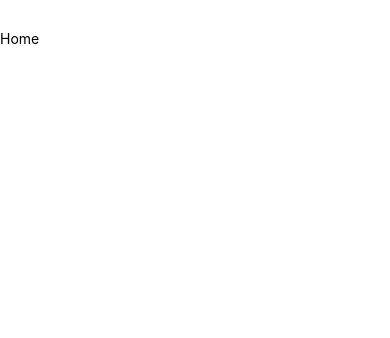
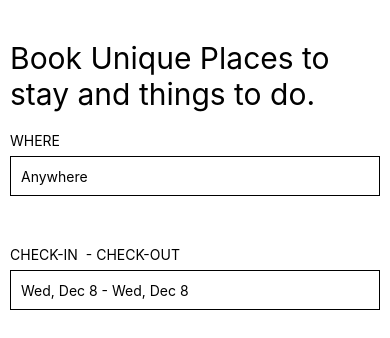
Before and after one commit to allindeveloper/dateApp, a React Native app: screen / in a window 390 px wide. Shown: the top 338 px of the page. Built offline with nearby package versions, Linux system fonts and the light colour scheme.

Commit message:
added modal components, input components and calendar components

```diff
--- a/App.tsx
+++ b/App.tsx
@@ -9,43 +9,15 @@ import {
 import SpaceTop from './src/components/SpaceTop';
 import HomeScreen from './src/screens/Home';
 
-
 const App = () => {
-  const isDarkMode = useColorScheme() === 'dark';
-
-
-
   return (
-    <SafeAreaView>
-      <StatusBar barStyle={isDarkMode ? 'light-content' : 'dark-content'} />
-      <ScrollView
-        contentInsetAdjustmentBehavior="automatic"
-        >
-          <SpaceTop top={40} />
-        <HomeScreen />
-
-      </ScrollView>
+    <SafeAreaView style={{flex: 1}}>
+      <SpaceTop top={40} />
+      <HomeScreen />
     </SafeAreaView>
   );
 };
 
-const styles = StyleSheet.create({
-  sectionContainer: {
-    marginTop: 32,
-    paddingHorizontal: 24,
-  },
-  sectionTitle: {
-    fontSize: 24,
-    fontWeight: '600',
-  },
-  sectionDescription: {
-    marginTop: 8,
-    fontSize: 18,
-    fontWeight: '400',
-  },
-  highlight: {
-    fontWeight: '700',
-  },
-});
+const styles = StyleSheet.create({});
 
 export default App;
--- /dev/null
+++ b/global.d.ts
@@ -0,0 +1,2 @@
+declare module 'react-native-daterange-picker'
+declare module 'react-native-calendar-picker'
--- a/package.json
+++ b/package.json
@@ -10,8 +10,11 @@
     "lint": "eslint . --ext .js,.jsx,.ts,.tsx"
   },
   "dependencies": {
+    "dayjs": "^1.10.7",
+    "moment": "^2.29.1",
     "react": "17.0.2",
-    "react-native": "0.66.3"
+    "react-native": "0.66.3",
+    "react-native-calendar-picker": "^7.1.2"
   },
   "devDependencies": {
     "@babel/core": "^7.12.9",
--- /dev/null
+++ b/src/components/CustomTextInput.tsx
@@ -0,0 +1,54 @@
+import React, {Fragment} from 'react';
+import {
+  NativeSyntheticEvent,
+  StyleSheet,
+  Text,
+  TextInput,
+  TextInputChangeEventData,
+  TouchableOpacity,
+} from 'react-native';
+
+export interface ITextInputProps {
+  handleInputParentPress?: () => void;
+  placeholder?: string;
+  labelText?: string;
+  value: string;
+  onChange?:
+    | ((e: NativeSyntheticEvent<TextInputChangeEventData>) => void)
+    | undefined;
+}
+const CustomTextInput = ({
+  handleInputParentPress,
+  onChange,
+  value,
+  placeholder,
+  labelText = 'Label',
+}: ITextInputProps) => {
+  return (
+    <Fragment>
+
+      <TouchableOpacity disabled={!handleInputParentPress} onPress={handleInputParentPress}>
+        <Text style={styles.labelText}>{labelText}</Text>
+        <TextInput
+          onChange={onChange}
+          value={value}
+          style={styles.input}
+          placeholder={placeholder}
+        />
+      </TouchableOpacity>
+    </Fragment>
+  );
+};
+const styles = StyleSheet.create({
+  labelText: {
+    textTransform: 'uppercase',
+    marginBottom: 7,
+  },
+  input: {
+    height: 40,
+    borderWidth: 1,
+    padding: 10,
+    marginBottom: 10,
+  },
+});
+export default CustomTextInput;
--- /dev/null
+++ b/src/components/Dialog.tsx
@@ -0,0 +1,38 @@
+import React, { FC } from 'react'
+import { Modal, StatusBar, TouchableOpacity, View } from 'react-native'
+import { globalStyle } from '../styles/globalStyle'
+
+
+type CustomModalProps = {
+    showModal: boolean,
+    handleCloseModal: () => void,
+    content?: JSX.Element
+}
+
+const CustomModal: FC<CustomModalProps> = ({ content, handleCloseModal, showModal }) => {
+    return (
+        <>
+            <Modal
+                animationType="slide"
+                transparent={true}
+                visible={showModal}
+                statusBarTranslucent
+                onRequestClose={handleCloseModal}
+            >
+                <TouchableOpacity
+                    style={{ backgroundColor: 'rgba(0,0,0,0.5)', flex: 1, justifyContent: 'center' }}
+                    onPress={handleCloseModal}
+                >
+                    <View style={globalStyle.centeredView}>
+                        <View style={globalStyle.modalViewRoot}>
+
+                            {content}
+                        </View>
+                    </View>
+                </TouchableOpacity>
+            </Modal>
+        </>
+    )
+}
+
+export default CustomModal
--- a/src/screens/Home.tsx
+++ b/src/screens/Home.tsx
@@ -1,18 +1,100 @@
 import React, {useState} from 'react';
-import {ScrollView, StyleSheet, Text, View} from 'react-native';
+import {NativeSyntheticEvent, ScrollView, StyleSheet, Text, TextInputChangeEventData, View} from 'react-native';
 import ContentInnerScreen from '../components/ContentInnerScreen';
 import SpaceTop from '../components/SpaceTop';
+import dayjs from 'dayjs';
+import CustomTextInput from '../components/CustomTextInput';
+import CalendarPicker from 'react-native-calendar-picker';
+import Dialog from '../components/Dialog';
 
 const HomeScreen = () => {
+  const [where, setwhere] = useState('');
+  const [showCheckDialog, setshowCheckDialog] = useState(false);
 
+  const [selectedStartDate, setSelectedStartDate] = useState(dayjs());
+  const [selectedEndDate, setSelectedEndDate] = useState(dayjs());
+
+  const onDateChange = (date: any, type: string) => {
+    //function to handle the date change
+    if (type === 'END_DATE') {
+      setSelectedEndDate(date);
+    } else {
+      setSelectedEndDate(dayjs());
+      setSelectedStartDate(date);
+    }
+  };
+  const handleInputCheckPress = () => {
+    setshowCheckDialog(true);
+  };
+
+  const onChangeWhere = (e: NativeSyntheticEvent<TextInputChangeEventData>)=>{
+    setwhere(e.nativeEvent.text)
+  }
+  const handleCloseDialog = () => {
+    setshowCheckDialog(false);
+  };
   return (
-    <View style={{flex: 1}}>
+    <View style={styles.container}>
       <ContentInnerScreen>
         <ScrollView showsVerticalScrollIndicator={false}>
-          <View>
+          <View style={{padding: 10}}>
             <SpaceTop top={0} />
 
-            <Text>Home</Text>
+            <Text style={styles.header}>
+              Book Unique Places to stay and things to do.
+            </Text>
+            <SpaceTop top={20} />
+
+            <CustomTextInput
+              placeholder="Anywhere"
+              value={where}
+              onChange={onChangeWhere}
+              labelText="where"
+            />
+            <SpaceTop top={40} />
+
+            <CustomTextInput
+              placeholder="CHECK-IN "
+              labelText="check-in  - check-out"
+              handleInputParentPress={handleInputCheckPress}
+              value={`${dayjs(selectedStartDate).format(
+                'ddd, MMM D',
+              )} - ${dayjs(selectedEndDate).format('ddd, MMM D')}`}
+            />
+            <Dialog
+              showModal={showCheckDialog}
+              handleCloseModal={handleCloseDialog}
+              content={
+                <CalendarPicker
+                  startFromMonday={true}
+                  allowRangeSelection={true}
+                  minDate={new Date(2018, 1, 1)}
+                  maxDate={new Date(2050, 6, 3)}
+                  weekdays={['Mon', 'Tue', 'Wed', 'Thur', 'Fri', 'Sat', 'Sun']}
+                  months={[
+                    'January',
+                    'Febraury',
+                    'March',
+                    'April',
+                    'May',
+                    'June',
+                    'July',
+                    'August',
+                    'September',
+                    'October',
+                    'November',
+                    'December',
+                  ]}
+                  previousTitle="Previous"
+                  nextTitle="Next"
+                  todayBackgroundColor="#e6ffe6"
+                  selectedDayColor="#66ff33"
+                  selectedDayTextColor="#000000"
+                  scaleFactor={375}
+                  onDateChange={onDateChange}
+                />
+              }
+            />
           </View>
         </ScrollView>
       </ContentInnerScreen>
@@ -20,7 +102,18 @@ const HomeScreen = () => {
   );
 };
 const styles = StyleSheet.create({
-  container: {flex: 1},
+  container: {
+    flex: 1,
+  },
+  header: {
+    fontSize: 30,
+  },
+  input: {
+    height: 40,
+    margin: 12,
+    borderWidth: 1,
+    padding: 10,
+  },
   Image: {
     width: 200,
     height: 200,
--- /dev/null
+++ b/src/styles/globalStyle.ts
@@ -0,0 +1,33 @@
+import { StyleSheet } from 'react-native';
+export const globalPadding =  20
+
+export const globalStyle = StyleSheet.create({
+  container: {
+    flex: 1,
+
+  },
+  centeredView: {
+    flex: 1,
+    justifyContent: "center",
+    alignItems: "center",
+    marginTop: 22,
+  },
+  modalViewRoot:{
+    margin: 20,
+    backgroundColor: "white",
+    borderRadius: 20,
+    padding: globalPadding,
+    shadowColor: "#000",
+    shadowOffset: {
+      width: 0,
+      height: 2
+    },
+    shadowOpacity: 0.25,
+    shadowRadius: 4,
+    elevation: 5
+  },
+  modalViewContents: {
+    alignItems:'center'
+  },
+
+});
```
Also changed, not shown: 1 other file (tests, documents, lock files or other folders).
